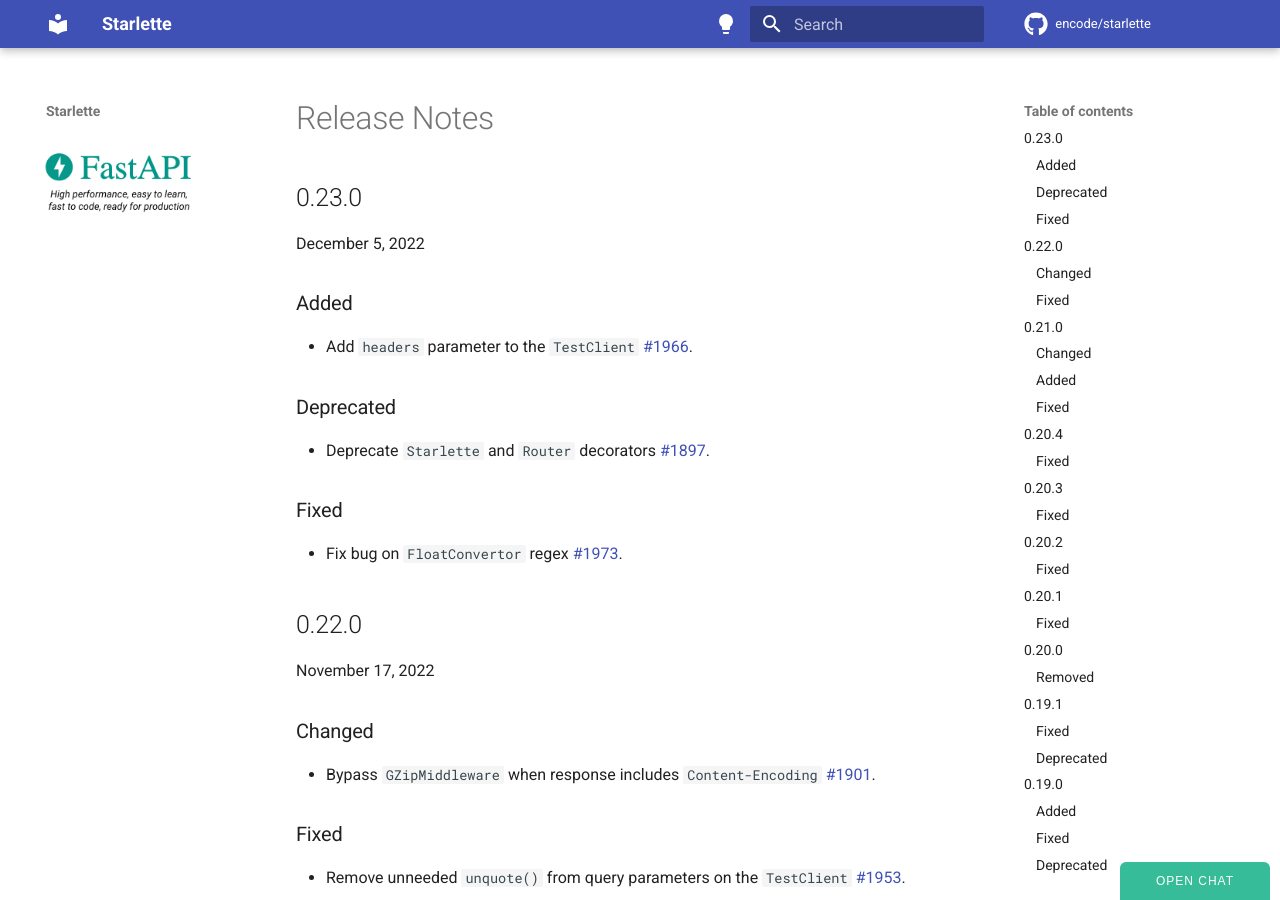
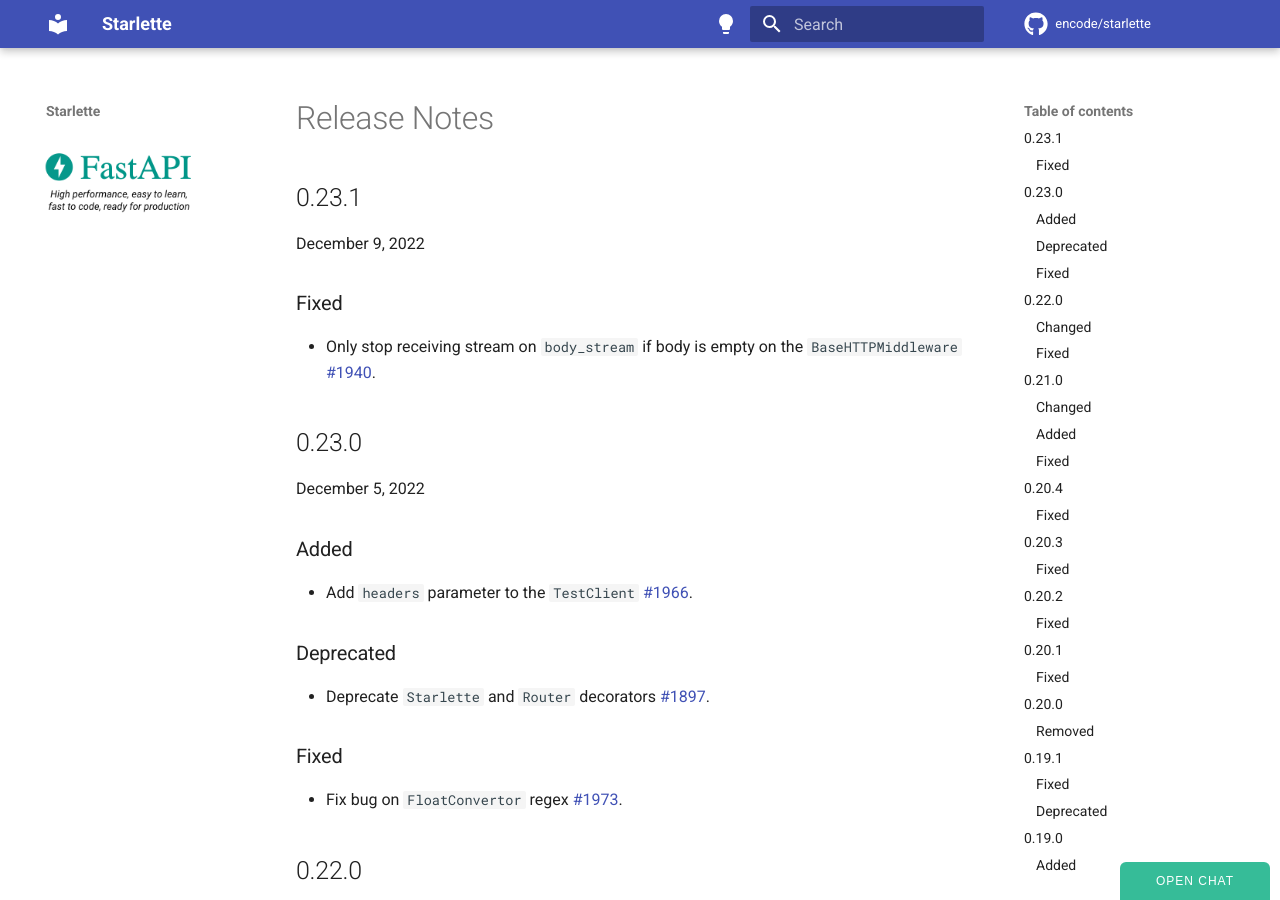
Before and after one commit to azurelotus0926/starlette, an MkDocs documentation site: the page built from docs/release-notes.md, in a window 1280 px wide and 900 px high. Built offline with MkDocs 1.6.1 and Material for MkDocs 9.7.7, drawn with Linux system fonts in a browser that asks for light colours; comment, search, counter and statistics services are not loaded.

Commit message:
Version 0.23.1 (#1978)

```diff
--- a/docs/release-notes.md
+++ b/docs/release-notes.md
@@ -1,3 +1,10 @@
+## 0.23.1
+
+December 9, 2022
+
+### Fixed
+* Only stop receiving stream on `body_stream` if body is empty on the `BaseHTTPMiddleware` [#1940](https://github.com/encode/starlette/pull/1940).
+
 ## 0.23.0
 
 December 5, 2022
--- a/starlette/__init__.py
+++ b/starlette/__init__.py
@@ -1 +1 @@
-__version__ = "0.23.0"
+__version__ = "0.23.1"
```
